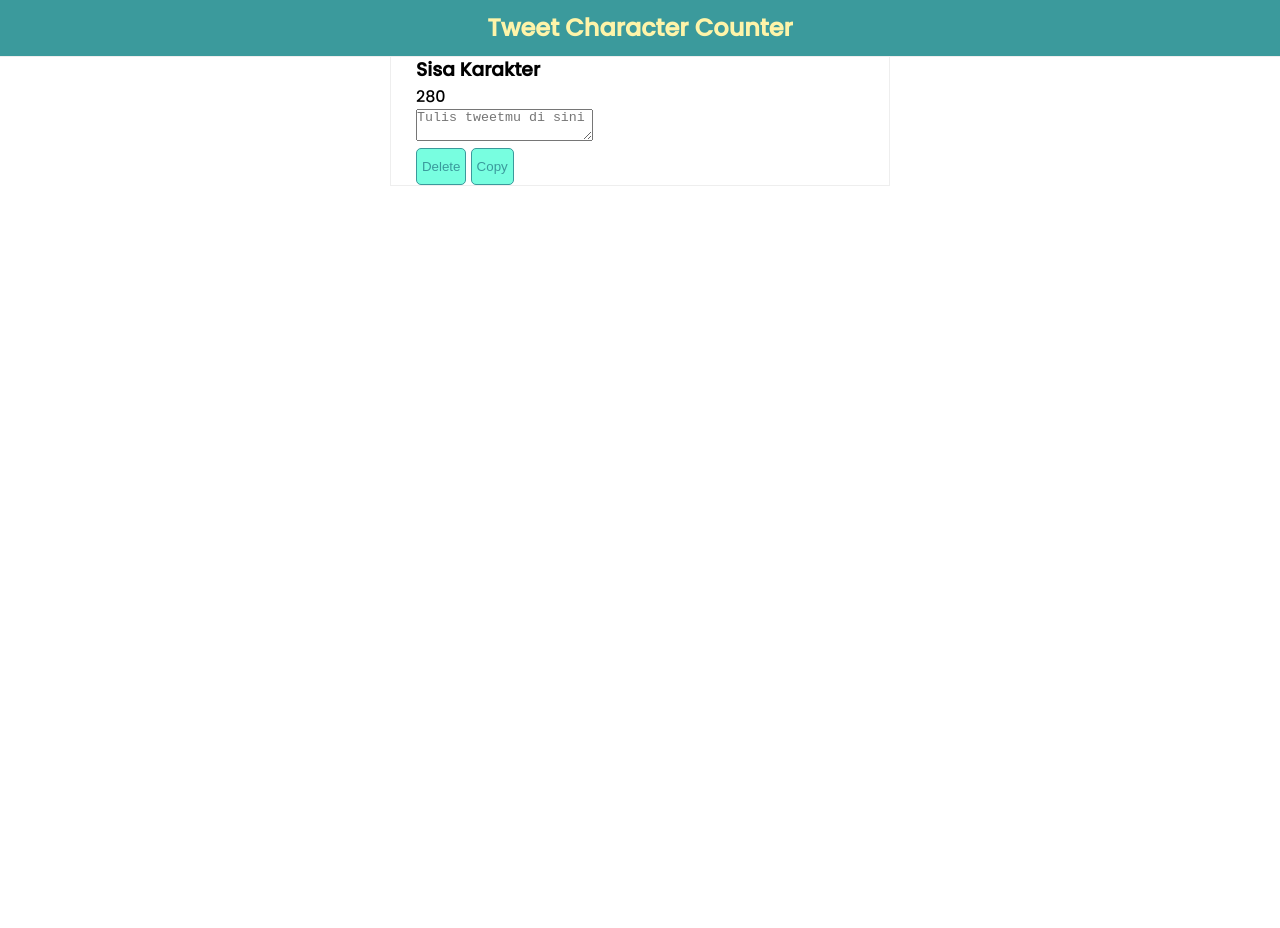
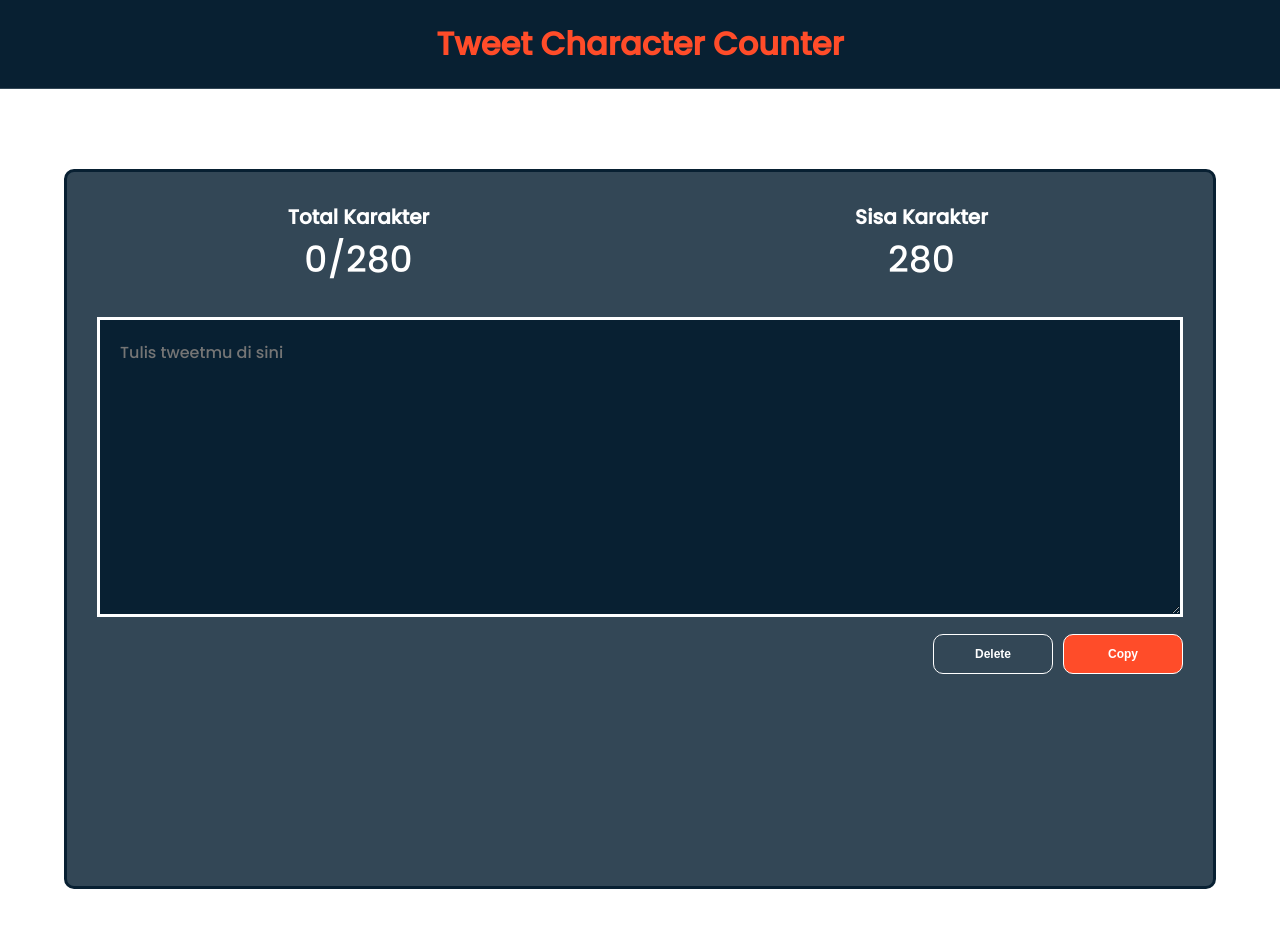
Before and after one commit to rafliogun49/rafliogun49.github.io, a plain HTML site: page index.html in a window 1280 px wide. Before the commit the page ends 800 px from the top, so only its background shows below. Drawn offline with Linux system fonts and the light colour scheme.

Commit message:
css buat tweet counter

```diff
--- a/style.css
+++ b/style.css
@@ -7,119 +7,84 @@
 body{
     font-family: 'Poppins', sans-serif;
 }
-main {
-    max-width:500px;
-    margin: 0 auto;
-    border: 1px solid #eee;
+.container {
+    width: 100%;
+    /* min-height: 100vh; */
+    margin: auto;
 }
-.container {
-    max-width: 90%;
-    margin: auto;
+.row{
     display: flex;
     flex-wrap: wrap;
-    flex-direction: column;
 }
 
-/* header */
-header {
-    position: fixed;
-    left: 0;
-    right: 0;
-    top:0;
-    border-bottom: 1px solid #eee;
-    display: flex;
-    justify-content: center;
-    background: #3B9A9C;
-    z-index: 10;
-
+header{
+    padding: 20px 0;
+    background:#082032;
+    border-bottom: 1px solid #334756;
 }
-.title {
-    padding: 10px 0;
-    font-weight: 600;
-    font-size: 24px;
-    line-height: 36px;
-    color: #FEF4A9;
+.title{
+    color: #FF4C29;
 }
-.input-box{
-    margin-top: 100px;
-    max-width: 100%;
-    min-height:200px;
-    background:#3B9A9C;
-    border-radius: 10px;
-    display: flex;
-    align-items: center;
-    justify-content: center;
+.center{
     text-align: center;
 }
-.input-text p {
-    font-size:18px;
-    color: #FEF4A9;
+.white{
+    color: white;
 }
-input, button {
-    padding: 10px 5px;
-    border-radius: 5px;
-    border: 1px solid #3b9a9c;
+.input{
+    margin: 80px 5%;
+    background-color: #334756;
+    min-height: 90vh;
+    padding: 30px 10px 0;
+    border: 3px solid #082032;
+    border-radius: 10px;
 }
-button {
-    background-color:#78FEE0;
-    color: #3B9A9C;
+.total-words, .residual-words{
+    flex: 0 0 50%;
+    max-width: 50%;
 }
-.card-box {
-    margin: 100px 0px 20px;
+.character{
+    font-size:36px;
+    color: #fff;
 }
-
-.card{
-    max-width: 100%;
-    min-height:200px;
-    background: radial-gradient(55.13% 188.64% at 50.07% 51.88%, rgba(75, 194, 197, 0.9) 26.06%, rgba(75, 194, 197, 0.75) 66.37%, rgba(120, 254, 224, 0.9) 86.43%);
-    border-radius: 20px;
+.stats {
+    font-size:20px
+}
+.form{
+    width: 100%;
+    padding: 30px 20px 0;
+}
+textarea{
+    width: 100%;
+    min-height: 300px;
+    font-family: Poppins;
+    padding: 20px;
+    border: 3px solid #fff;
+    background-color: #082032;
+    color: #fff;
+    font-size: 16px;
+}
+.button-container{
     display: flex;
-    align-items: stretch;
+    flex-wrap: wrap;
+    justify-content: flex-end;
 }
-.card-content{
-    display: flex;
-    align-items:center;
-    width: 100%;
+button{
+    width: 120px;
+    height: 40px;
+    font-size: 12px;
+    border-radius: 10px;
+    border: 1px solid #fff;
+    font-weight: 800;
+    margin-top: 10px;
+    cursor: pointer;
 }
-.card-image{
-    flex: 0 0 40%;
-    max-width: 40%;
-    padding-left:5%;
+.copy{
+    background: #FF4C29;
+    color: #fff;
 }
-.card-image img{
-    max-width: 100%;
+.delete{
+    background: none;
+    margin-right: 10px;
+    color: #fff;
 }
-.card-text-container {
-    flex: 0 0 60%;
-    max-width: 60%;
-    height:100%;
-    border-radius: 0px 20px 20px 0;
-    background:#3B9A9C;
-    display: flex;
-    align-items: center;
-}
-.card-text{
-    padding: 10px 5px 10px 10px;
-}
-.greet{
-    font-weight: 600;
-    color: #FEF4A9;
-    font-size: 24px;
-    margin-bottom:10px;
-}
-.eid{
-    color: #FEF4A9;
-    font-size: 14px;
-}
-
-.eid-text {
-    padding:30px;
-    background: rgba(120, 254, 224, 0.3);
-    border-radius: 10px;
-    text-align: justify;
-    color: #3B9A9C;
-    font-size:14px;
-}
-.text-info{
-    margin-bottom: 15px;
-}
```
